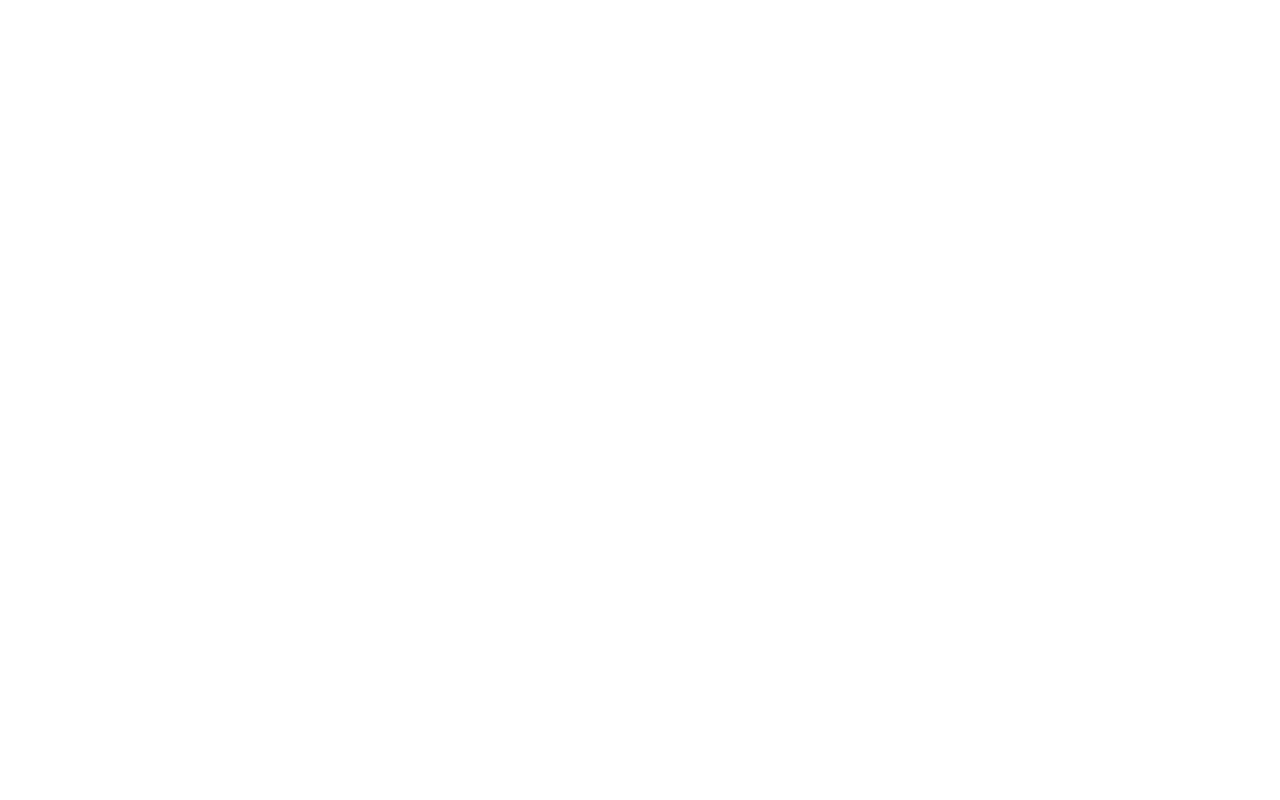
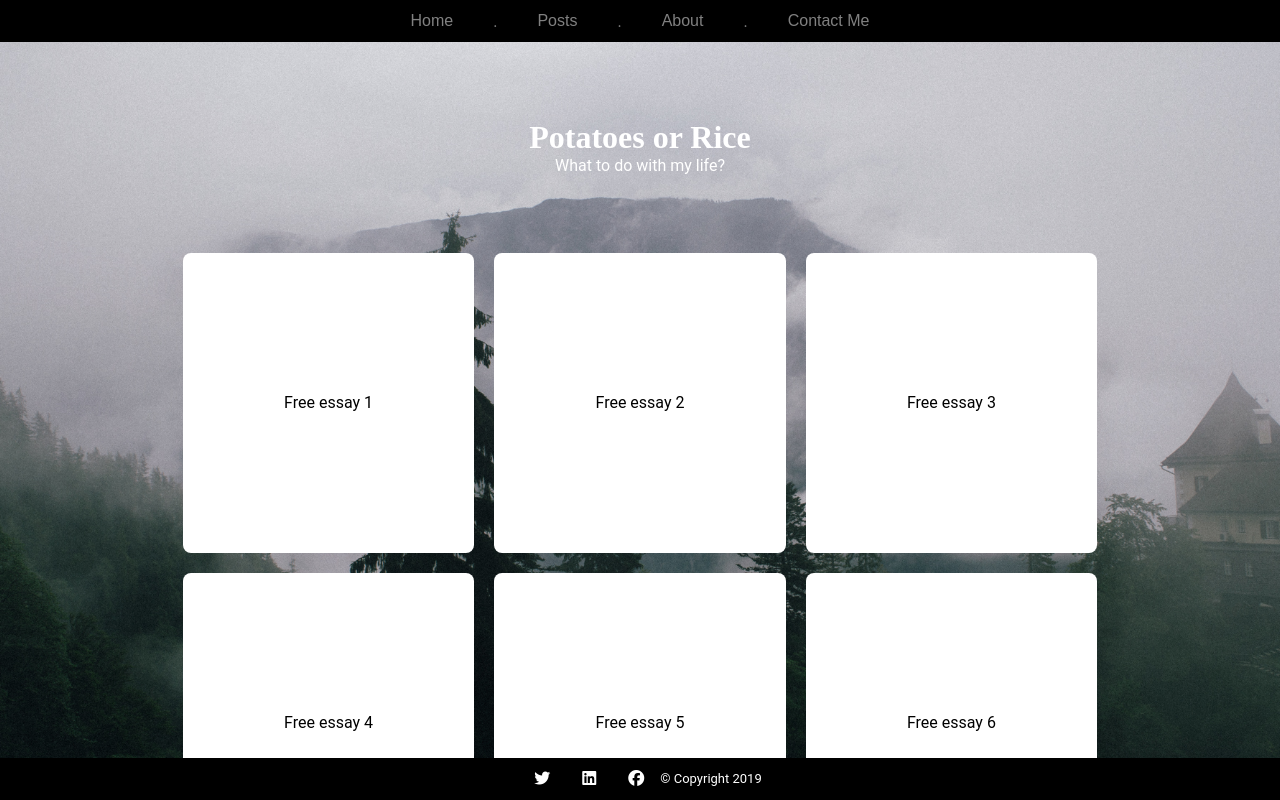
Before and after one commit to lohyenjeong/udacity_frontend_project_1, a plain HTML site: page index.html in a window 1280 px wide. Drawn offline with Linux system fonts and the light colour scheme.

Commit message:
feat: Add grid to display blog posts on home page

```diff
--- a/css/index.css
+++ b/css/index.css
@@ -1,7 +1,150 @@
 html {
-    background: url(../resources/background_mountain.jpeg) no-repeat center center fixed;
+    background: url(../resources/background_forest.jpg) no-repeat center center fixed;
     -webkit-background-size: cover;
     -moz-background-size: cover;
     -o-background-size: cover;
     background-size: cover;
+    font-family: Roboto, serif;
 }
+
+ul{
+    padding-inline-start: 0;
+    margin-block-start: 0;
+    margin-block-end: 0;
+}
+
+body{
+    margin: 0;
+}
+
+::-webkit-scrollbar {
+    display: none;
+}
+
+
+.light_text{
+    color: white;
+}
+
+#container{
+    display:grid;
+    min-width: 100vw;
+    min-height: 100vh;
+    max-height: 100vh;
+    grid-template-areas:
+            "hd hd hd"
+            "tt tt tt"
+            ". main ."
+            "ft ft ft";
+    grid-template-columns: 1fr 5fr 1fr;
+    grid-template-rows: 1fr 5fr 12fr 1fr;
+}
+
+#container > .navigation_box{
+    grid-area: hd;
+    background-color: black;
+    display: flex;
+    flex-direction: row;
+    align-items: center;
+    justify-content: center;
+
+}
+
+.navigation_text{
+    color: grey;
+    padding: 0 20px 0 20px;
+}
+
+.text_button{
+    padding: 0 20px 0 20px;
+    background-color: Transparent;
+    background-repeat:no-repeat;
+    border: none;
+    cursor:pointer;
+    font-size: medium;
+    color: grey;
+}
+
+.text_button:hover{
+    color: dodgerblue;
+}
+
+.text_button:focus{
+    outline: 0;
+}
+
+.text_button:active{
+    color: white;
+}
+
+#container > .title_box{
+    grid-area: tt;
+    display: flex;
+    flex-direction: column;
+    align-items: center;
+    justify-content: center;
+}
+
+.scrollable{
+    overflow-y: scroll;
+    height: 100vh;
+    overflow-x: hidden;
+}
+
+
+.title{
+    font-size: xx-large;
+    font-family: Droid Sans Mono, serif;
+    font-weight: bolder;
+}
+
+#container > .content_box{
+    grid-area: main;
+    overflow-y: scroll;
+    text-justify: distribute-all-lines;
+}
+
+#container > .footer_box{
+    background-color: black;
+    grid-area: ft;
+    display: flex;
+    flex-direction: row;
+    justify-content: center;
+    align-items: center;
+    font-size: small;
+    margin: 0px;
+}
+
+
+.blog_posts {
+    display: grid;
+    grid-gap: 20px;
+    grid-template-rows: repeat(var(--total), 300px);
+    grid-template-columns: 1fr 1fr 1fr;
+    overflow-y: scroll;
+    scroll-snap-type: y proximity;
+}
+
+
+.blog_post {
+    scroll-snap-align: center;
+    display: flex;
+    flex-direction: column;
+    justify-content: center;
+    align-items: center;
+    background: #fff;
+    border-radius: 8px;
+}
+
+.btn {
+    background-color: black; /* Blue background */
+    border: none; /* Remove borders */
+    color: white; /* White text */
+    padding: 12px 16px; /* Some padding */
+    font-size: 16px; /* Set a font size */
+    cursor: pointer; /* Mouse pointer on hover */
+}
+
+.btn:hover {
+    color: dodgerblue;
+}
--- /dev/null
+++ b/data/blog_data.json
@@ -0,0 +1,117 @@
+[ {
+        "image": "",
+        "title": "",
+        "text": "Free essay 1",
+        "author": "",
+        "avatar": "",
+        "date": "",
+        "company": ""
+    },
+    {
+        "image": "",
+        "title": "",
+        "text": "Free essay 2",
+        "author": "",
+        "avatar": "",
+        "date": "",
+        "company": ""
+    },
+    {
+        "image": "",
+        "title": "",
+        "text": "Free essay 3",
+        "author": "",
+        "avatar": "",
+        "date": "",
+        "company": ""
+    },
+    {
+        "image": "",
+        "title": "",
+        "text": "Free essay 4",
+        "author": "",
+        "avatar": "",
+        "date": "",
+        "company": ""
+    },
+    {
+        "image": "",
+        "title": "",
+        "text": "Free essay 5",
+        "author": "",
+        "avatar": "",
+        "date": "",
+        "company": ""
+    },
+    {
+        "image": "",
+        "title": "",
+        "text": "Free essay 6",
+        "author": "",
+        "avatar": "",
+        "date": "",
+        "company": ""
+    },
+    {
+        "image": "",
+        "title": "",
+        "text": "Free essay 7",
+        "author": "",
+        "avatar": "",
+        "date": "",
+        "company": ""
+    },
+    {
+        "image": "",
+        "title": "",
+        "text": "Free essay 8",
+        "author": "",
+        "avatar": "",
+        "date": "",
+        "company": ""
+    },
+    {
+        "image": "",
+        "title": "",
+        "text": "Free essay 9",
+        "author": "",
+        "avatar": "",
+        "date": "",
+        "company": ""
+    },
+    {
+        "image": "",
+        "title": "",
+        "text": "Free essay 10",
+        "author": "",
+        "avatar": "",
+        "date": "",
+        "company": ""
+    },
+    {
+        "image": "",
+        "title": "",
+        "text": "Free essay 11",
+        "author": "",
+        "avatar": "",
+        "date": "",
+        "company": ""
+    },
+    {
+        "image": "",
+        "title": "",
+        "text": "Free essay 12",
+        "author": "",
+        "avatar": "",
+        "date": "",
+        "company": ""
+    },    {
+        "image": "",
+        "title": "",
+        "text": "Free essay 13",
+        "author": "",
+        "avatar": "",
+        "date": "",
+        "company": ""
+    }
+]
--- a/index.html
+++ b/index.html
@@ -2,9 +2,75 @@
 <html lang="en">
 <head>
     <meta charset="UTF-8">
-    <title>Title</title>
+    <title>Yen Jeong Blog Site</title>
+    <link rel="stylesheet" href="css/index.css">
+    <script src="https://kit.fontawesome.com/f105b6d922.js" crossorigin="anonymous"></script>
+
+    <meta property="og:url"           content="https://www.your-domain.com/your-page.html" />
+    <meta property="og:type"          content="website" />
+    <meta property="og:title"         content="Your Website Title" />
+    <meta property="og:description"   content="Your description" />
+    <meta property="og:image"         content="https://www.your-domain.com/path/image.jpg" />
 </head>
 <body>
+<div id="container">
+    <div class="navigation_box">
+        <button class="text_button">Home</button>
+        <div class="navigation_text">.</div>
+        <button class="text_button">Posts</button>
+        <div class="navigation_text">.</div>
+        <button class="text_button">About</button>
+        <div class="navigation_text">.</div>
+        <button class="text_button">Contact Me</button>
+    </div>
+    <div class="title_box">
+        <div class="title light_text">Potatoes or Rice</div>
+        <div class="slogan light_text">What to do with my life?</div>
+    </div>
+    <div class="content_box">
+        <div class="blog_posts" id="blog_posts_id">
+
+        </div>
+    </div>
+    <div class="footer_box light_text">
+        <button class="btn"><i class="fab fa-twitter"></i></button>
+        <button class="btn"><i class="fab fa-linkedin"></i></button>
+        <button class="btn"><i class="fab fa-facebook"></i></button>
+        <div>© Copyright 2019</div>
+    </div>
+</div>
+
+<script>
+    const data_path = "data/blog_data.json";
+    const request = new XMLHttpRequest();
+    request.open('GET', data_path);
+    request.responseType = 'json';
+    request.send();
+
+    request.onload = function() {
+        const blog_data = request.response;
+        const blog_posts = document.getElementById('blog_posts_id');
+        blog_data.forEach(el => {
+            let post = document.createElement('div');
+            post.className = 'blog_post';
+            post.innerHTML = el.text;
+            blog_posts.appendChild(post);
+        });
+        const blog_posts_all = blog_posts.querySelectorAll('div');
+        const n = blog_posts_all.length;
+        blog_posts.style.setProperty('--total', Math.ceil(n/3));
+    };
+
+</script>
+<!-- Load Facebook SDK for JavaScript -->
+<div id="fb-root"></div>
+<script>(function(d, s, id) {
+    var js, fjs = d.getElementsByTagName(s)[0];
+    if (d.getElementById(id)) return;
+    js = d.createElement(s); js.id = id;
+    js.src = "https://connect.facebook.net/en_US/sdk.js#xfbml=1&version=v2.5";
+    fjs.parentNode.insertBefore(js, fjs);
+}(document, 'script', 'facebook-jssdk'));</script>
 
 </body>
 </html>
```
Also changed, not shown: post.html (added), resources/background_forest.jpg (added), resources/icons/facebook.png (added), resources/icons/facebook_light.png (added), resources/icons/facebook_white.png (added), resources/icons/linkedin.png (added), resources/icons/linkedin_light.png (added), resources/icons/linkedin_white.png (added), resources/icons/twitter.png (added), resources/icons/twitter_light.png (added), resources/icons/twitter_white.png (added), 1 other file.
